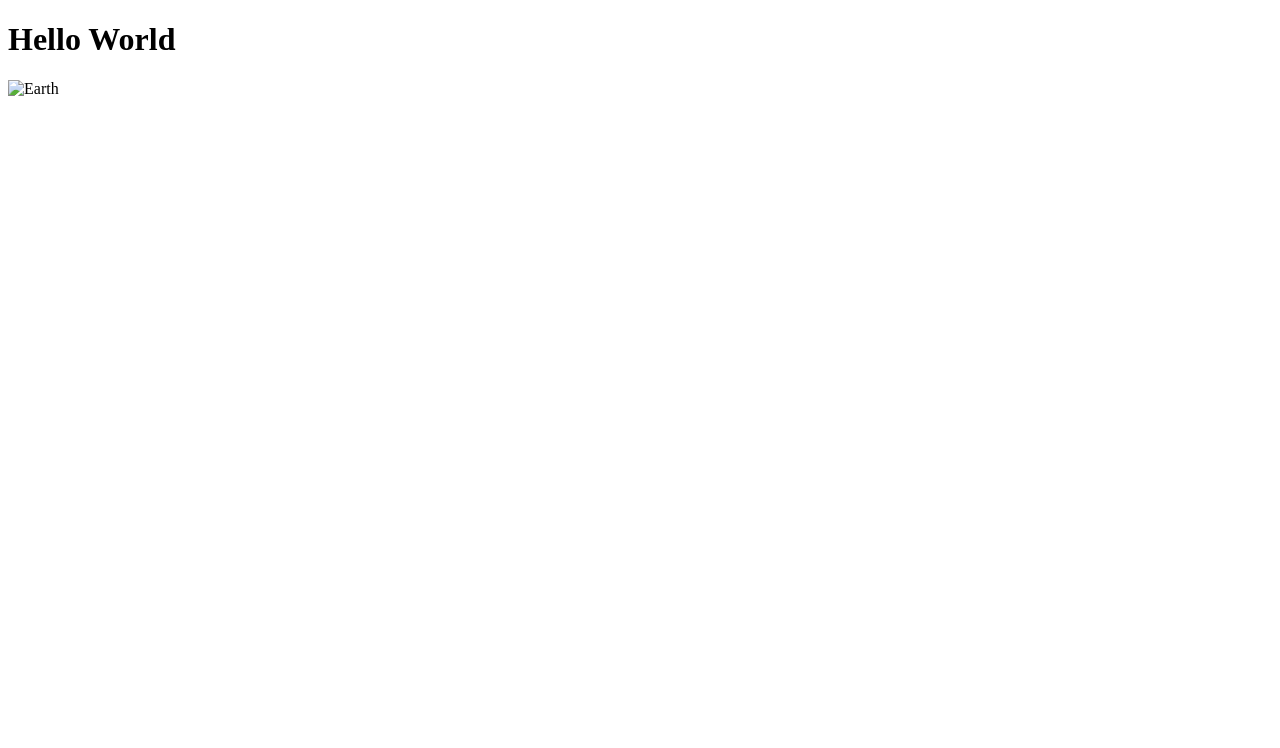
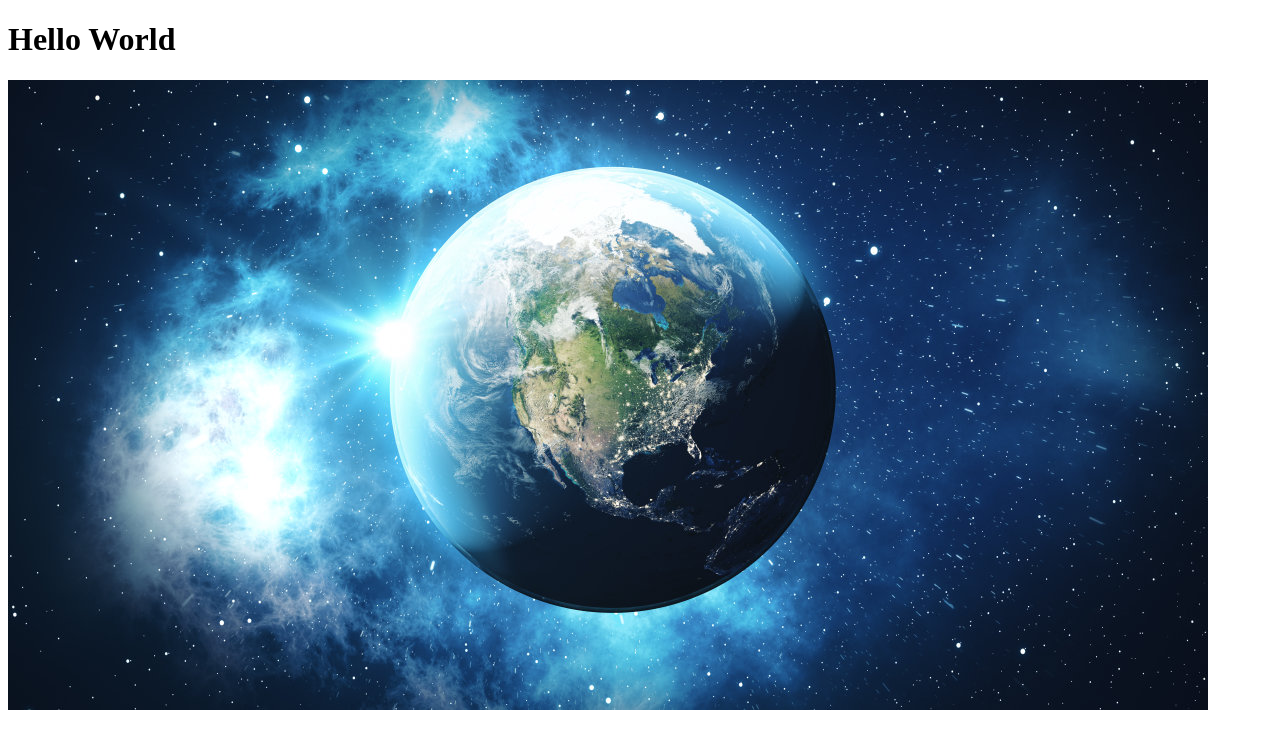
Before and after one commit to MaryanVoznyak/hello-world, a plain HTML site: page index.html in a window 1280 px wide. Drawn offline with Linux system fonts and the light colour scheme.

Commit message:
Update index.html

```diff
--- a/index.html
+++ b/index.html
@@ -5,6 +5,6 @@
   </head>
   <body>
     <h1>Hello World</h1>
-    <img src="earht.jpg" alt="Earth">
+    <img src="earth.jpg" alt="Earth">
   </body>
   </html>
```
